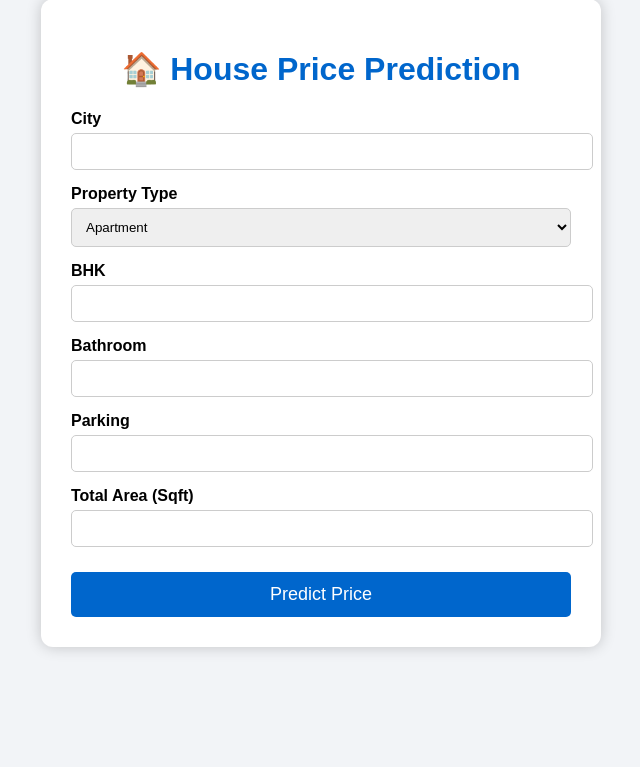
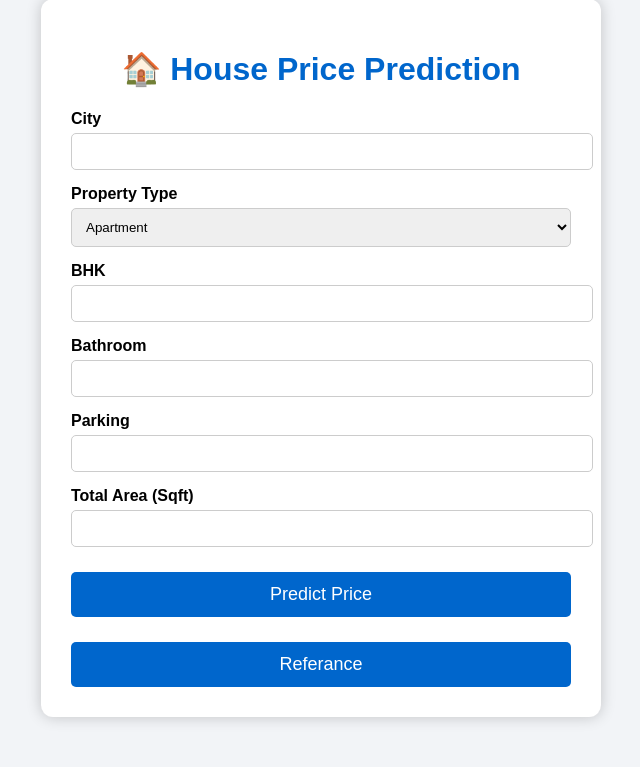
Before and after one commit to AriseGuna007/House_Price_Prediction, a Flask app: page / in a window 1280 px wide. Shown: the part 51-818 px from the top of the page, without its empty margins (319-959 px from the left). Before the commit the page ends 703 px from the top, so only its background shows below. Run offline with Flask 3, Linux system fonts and the light colour scheme; parts of the project's set-up code (start-up, migrations or seed data) failed here and were passed over.

Commit message:
Button creation

```diff
--- a/templates/index.html
+++ b/templates/index.html
@@ -71,7 +71,9 @@
 Predict Price
 
 </button>
+</br>
 
+<button>Referance</button>
 </form>
 
 {% if prediction %}
```
